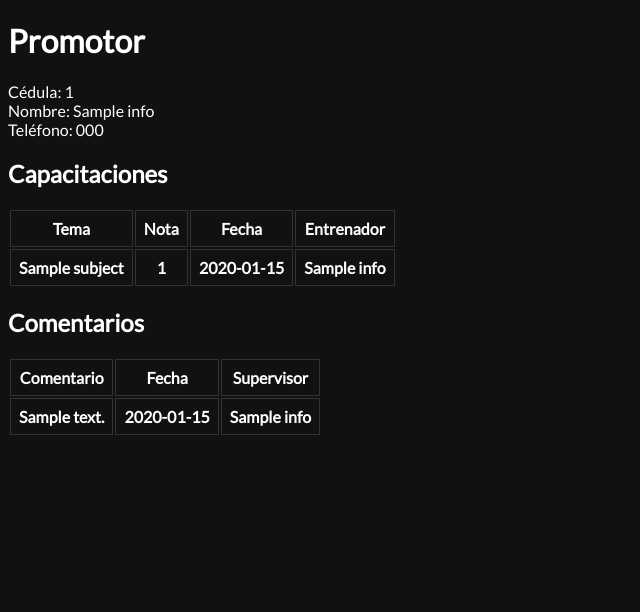
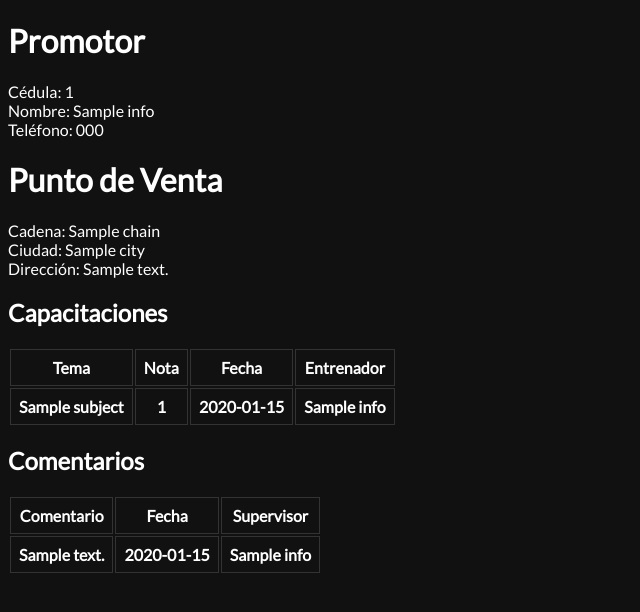
Before and after one commit to mkualquiera/ui-basesdedatos, a Flask app: page /viewpromoter/1 in a window 1280 px wide. Shown: the top 612 px of the page, without its empty margins (0-640 px from the left). Run offline with Flask 2, Linux system fonts and the light colour scheme; tables that the repository leaves empty hold one stand-in row (values such as "Sample post"); lists and menus that the app fills with data are empty.

Commit message:
Viewpromoterinfo

```diff
--- a/app.py
+++ b/app.py
@@ -9,7 +9,8 @@ def viewpromotor(id):
     return render_template("promoter.html",
         personal_info=db.get_personal_info(id),
         capacitations=db.get_promoter_capacitations(id),
-        comments=db.get_promoter_comments(id))
+        comments=db.get_promoter_comments(id),
+        pos_info=db.get_promoter_pos_info(id))
 
 @app.route("/")
 def index():
--- a/db.py
+++ b/db.py
@@ -158,6 +158,16 @@ def get_promoter_comments(promoter_id):
     return CURSOR.fetchall()
 
 @database_accesor
+def get_promoter_pos_info(promoter_id):
+    CURSOR.execute(("SELECT chainname,cityname,posaddress FROM promoter "
+        "INNER JOIN pos ON pos.posid = promoter.promoterposid "
+        "INNER JOIN city ON pos.poscityid = city.cityid "
+        "INNER JOIN chain ON pos.poschainid = chain.chainid "
+        "WHERE promoterinfoid = (%s);"), (promoter_id,))
+    return CURSOR.fetchall()[0]
+
+
+@database_accesor
 def get_ids():
     CURSOR.execute("SELECT (infoid) FROM personal_info;")
     return CURSOR.fetchall()
--- a/templates/promoter.html
+++ b/templates/promoter.html
@@ -22,6 +22,20 @@
             </div>
             <div>
                 Teléfono: {{personal_info[2]}}
+            </div>
+        </div>
+        <div>
+            <h1>
+                Punto de Venta
+            </h1>
+            <div>
+                Cadena: {{pos_info[0]}}
+            </div>
+            <div>
+                Ciudad: {{pos_info[1]}}
+            </div>
+            <div>
+                Dirección: {{pos_info[2]}}
             </div>
         </div>
         <div>
```
